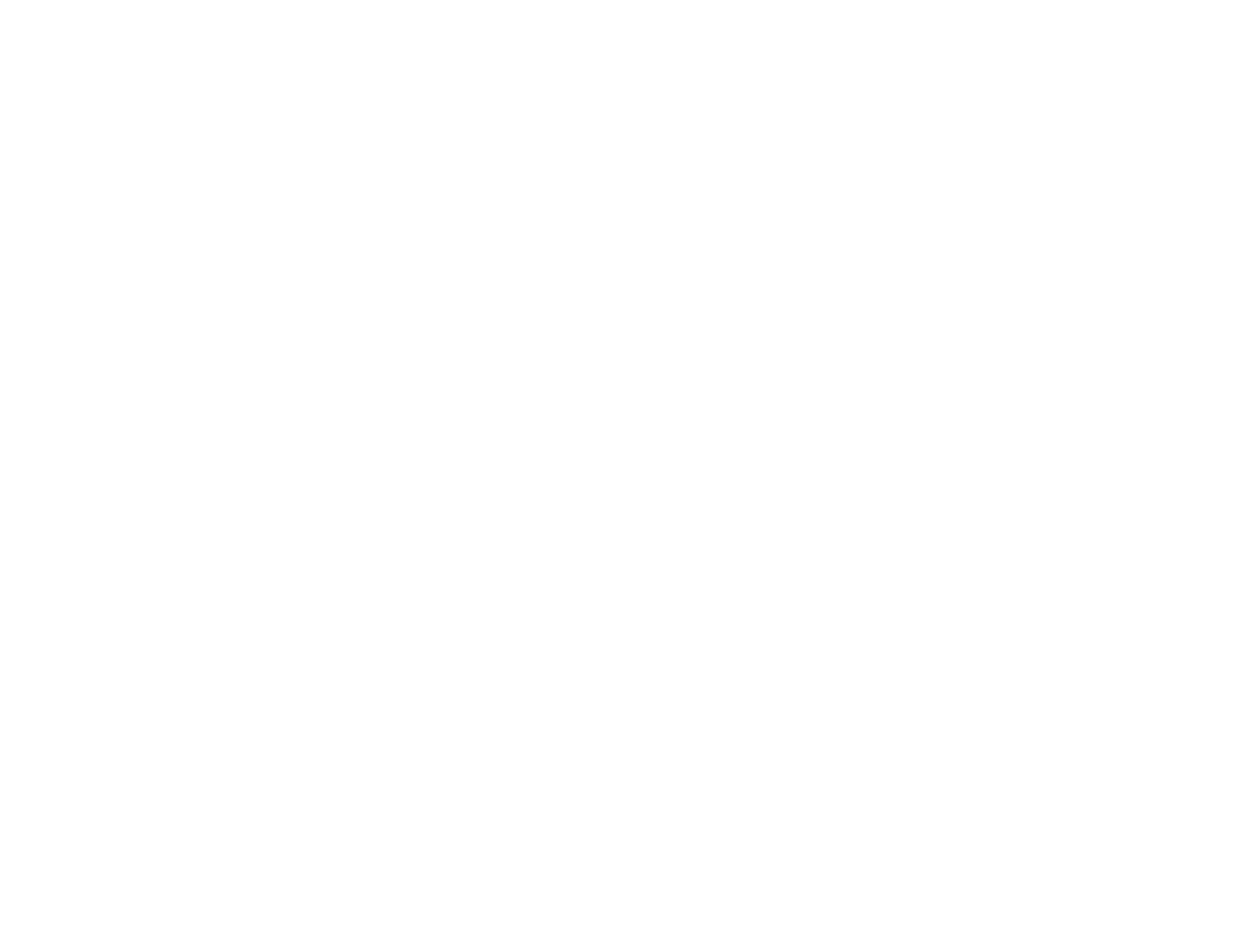
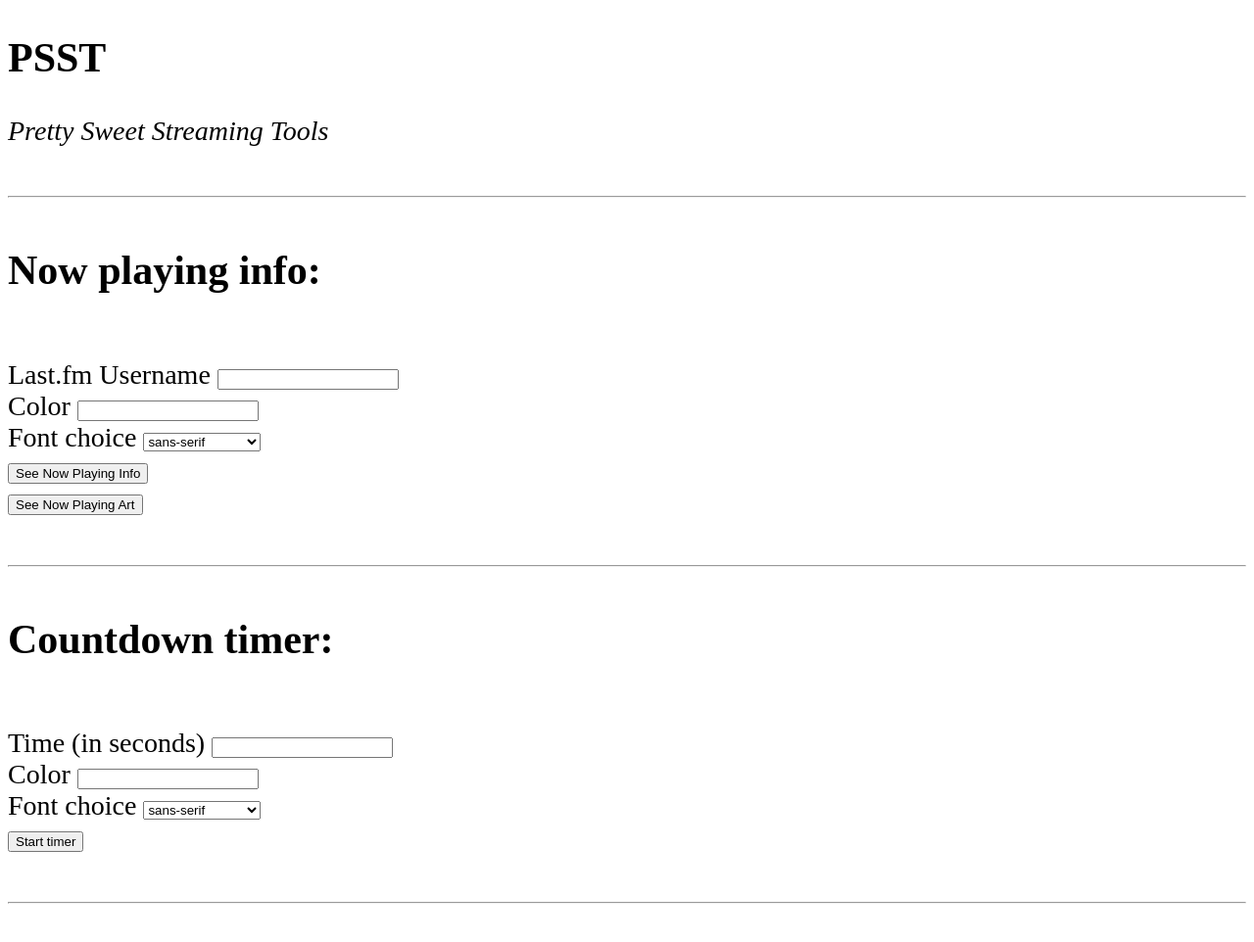
Before and after one commit to regexpressyourself/toadstools, a React app in the folder front/: page /custom in a window 1280 px wide. Shown: the whole page at 98% size. Before the commit the page ends 800 px from the top, so only its background shows below. Built offline with nearby package versions, Linux system fonts and the light colour scheme.

Commit message:
SM - add custom page

```diff
--- a/front/public/index.html
+++ b/front/public/index.html
@@ -1,4 +1,3 @@
-
 <!DOCTYPE html>
 <html lang="en">
   <head>
@@ -9,6 +8,10 @@
     <meta
       name="description"
       content="Web site created using create-react-app"
+    />
+    <link
+      href="https://fonts.googleapis.com/css2?family=Anton&family=Gloria+Hallelujah&family=Indie+Flower&family=Josefin+Sans&display=swap"
+      rel="stylesheet"
     />
     <link rel="apple-touch-icon" href="%PUBLIC_URL%/logo192.png" />
     <!--
--- /dev/null
+++ b/front/src/components/Custom.js
@@ -0,0 +1,141 @@
+import React, { useState } from "react";
+import { Redirect } from "react-router-dom";
+import styled from "styled-components";
+
+const fonts = [
+  "sans-serif",
+  "Anton",
+  "Gloria+Hallelujah",
+  "Indie+Flower",
+  "Josefin+Sans"
+];
+
+function Custom() {
+  const [chosenFont, setChosenFont] = useState();
+  const [redirect, setRedirect] = useState();
+  const [username, setUsername] = useState();
+  const [color, setColor] = useState();
+  const [time, setTime] = useState();
+
+  return redirect ? (
+    <Redirect push to={redirect} />
+  ) : (
+    <>
+      <Section color={color} fontFamily={chosenFont}>
+        <h1>PSST</h1>
+        <p>
+          <em>Pretty Sweet Streaming Tools</em>
+        </p>
+      </Section>
+      <hr />
+      <Section color={color} fontFamily={chosenFont}>
+        <h2>Now playing info:</h2>
+        <br />
+        <label htmlFor="username">Last.fm Username</label>{" "}
+        <input
+          value={username}
+          type="text"
+          id="username"
+          onChange={({ target }) => setUsername(target.value)}
+        />
+        <br />
+        <label htmlFor="color">Color</label>{" "}
+        <input
+          type="text"
+          value={color}
+          id="color"
+          onChange={({ target }) => setColor(target.value)}
+        />
+        <br />
+        <label htmlFor="font">Font choice</label>{" "}
+        <select
+          value={(chosenFont && chosenFont.replace(" ", "+")) || ""}
+          onChange={({ target }) =>
+            setChosenFont(target.value.replace("+", " "))
+          }
+        >
+          {fonts.map(font => (
+            <Option key={font} fontFamily={font} value={font}>
+              {font.replace("+", " ")}
+            </Option>
+          ))}
+        </select>
+        <br />
+        <button
+          onClick={() =>
+            setRedirect(
+              `/play/info?user=${username}&font=${chosenFont}&color=${color}`
+            )
+          }
+        >
+          See Now Playing Info
+        </button>
+        <br />
+        <button
+          onClick={() =>
+            setRedirect(
+              `/play/art?user=${username}&font=${chosenFont}&color=${color}`
+            )
+          }
+        >
+          See Now Playing Art
+        </button>
+      </Section>
+      <hr />
+      <Section color={color} fontFamily={chosenFont}>
+        <h2>Countdown timer:</h2>
+        <br />
+        <label htmlFor="time">Time (in seconds)</label>{" "}
+        <input
+          type="number"
+          id="time"
+          value={time}
+          onChange={({ target }) => setTime(target.value)}
+        />
+        <br />
+        <label htmlFor="color">Color</label>{" "}
+        <input
+          type="text"
+          value={color}
+          id="color"
+          onChange={({ target }) => setColor(target.value)}
+        />
+        <br />
+        <label htmlFor="font">Font choice</label>{" "}
+        <select
+          value={(chosenFont && chosenFont.replace(" ", "+")) || ""}
+          onChange={({ target }) =>
+            setChosenFont(target.value.replace("+", " "))
+          }
+        >
+          {fonts.map(font => (
+            <Option key={font} fontFamily={font} value={font}>
+              {font.replace("+", " ")}
+            </Option>
+          ))}
+        </select>
+        <br />
+        <button
+          onClick={() =>
+            setRedirect(
+              `/countdown?seconds=${time}&font=${chosenFont}&color=${color}`
+            )
+          }
+        >
+          Start timer
+        </button>
+      </Section>
+      <hr />
+    </>
+  );
+}
+
+export default Custom;
+const Section = styled.section`
+  font-size: 28px;
+  font-family: ${props => props.fontFamily};
+  color: ${props => props.color || "black"};
+`;
+const Option = styled.option`
+  font-family: ${props => props.fontFamily};
+`;
--- a/front/src/components/Home.js
+++ b/front/src/components/Home.js
@@ -16,13 +16,25 @@ function Home() {
         Tools
         <br />
       </p>
-      <Link to="/play/info?user=zookeeprr&font=Gloria+Hallelujah">
-        Sam's now playing info
-      </Link>
+      <Link to="/custom">Make your own!</Link>
       <br />
-      <Link to="/play/art?user=zookeeprr">Sam's now playing art</Link>
       <br />
-      <Link to="/countdown/?font=Gloria+Hallelujah">Countdown timer</Link>
+      Or see:
+      <br />
+      <br />
+      <ul>
+        <li>
+          <Link to="/play/info?user=zookeeprr&font=Gloria+Hallelujah">
+            Sam's now playing info
+          </Link>
+        </li>
+        <li>
+          <Link to="/play/art?user=zookeeprr">Sam's now playing art</Link>
+        </li>
+        <li>
+          <Link to="/countdown/?font=Gloria+Hallelujah">Countdown timer</Link>
+        </li>
+      </ul>
     </HomeWrapper>
   );
 }
--- a/front/src/components/Router.js
+++ b/front/src/components/Router.js
@@ -3,6 +3,7 @@ import { BrowserRouter, Switch, Route } from "react-router-dom";
 import PlayWrapper from "./Play/PlayWrapper";
 import Home from "./Home";
 import Countdown from "./Countdown";
+import Custom from "./Custom";
 
 export default function Router() {
   return (
@@ -13,34 +14,16 @@ export default function Router() {
         <Route exact path="/">
           <Home />
         </Route>
+        <Route exact path="/custom">
+          <Custom />
+        </Route>
         <Route exact path="/countdown">
-          <Countdown />
-        </Route>
-        <Route exact path="/countdown/:seconds">
-          <Countdown />
-        </Route>
-        <Route exact path="/countdown/:seconds/:font">
           <Countdown />
         </Route>
         <Route exact path="/play/art">
           <PlayWrapper view="art" />
         </Route>
-        <Route exact path="/play/:user/art">
-          <PlayWrapper view="art" />
-        </Route>
         <Route exact path="/play/info">
-          <PlayWrapper view="info" />
-        </Route>
-        <Route exact path="/play/:user/info">
-          <PlayWrapper view="info" />
-        </Route>
-        <Route exact path="/play/info/:font">
-          <PlayWrapper view="info" />
-        </Route>
-        <Route exact path="/play/:user/info/:font">
-          <PlayWrapper view="info" />
-        </Route>
-        <Route exact path="/play/:user/info/:font/:color">
           <PlayWrapper view="info" />
         </Route>
       </Switch>
```
